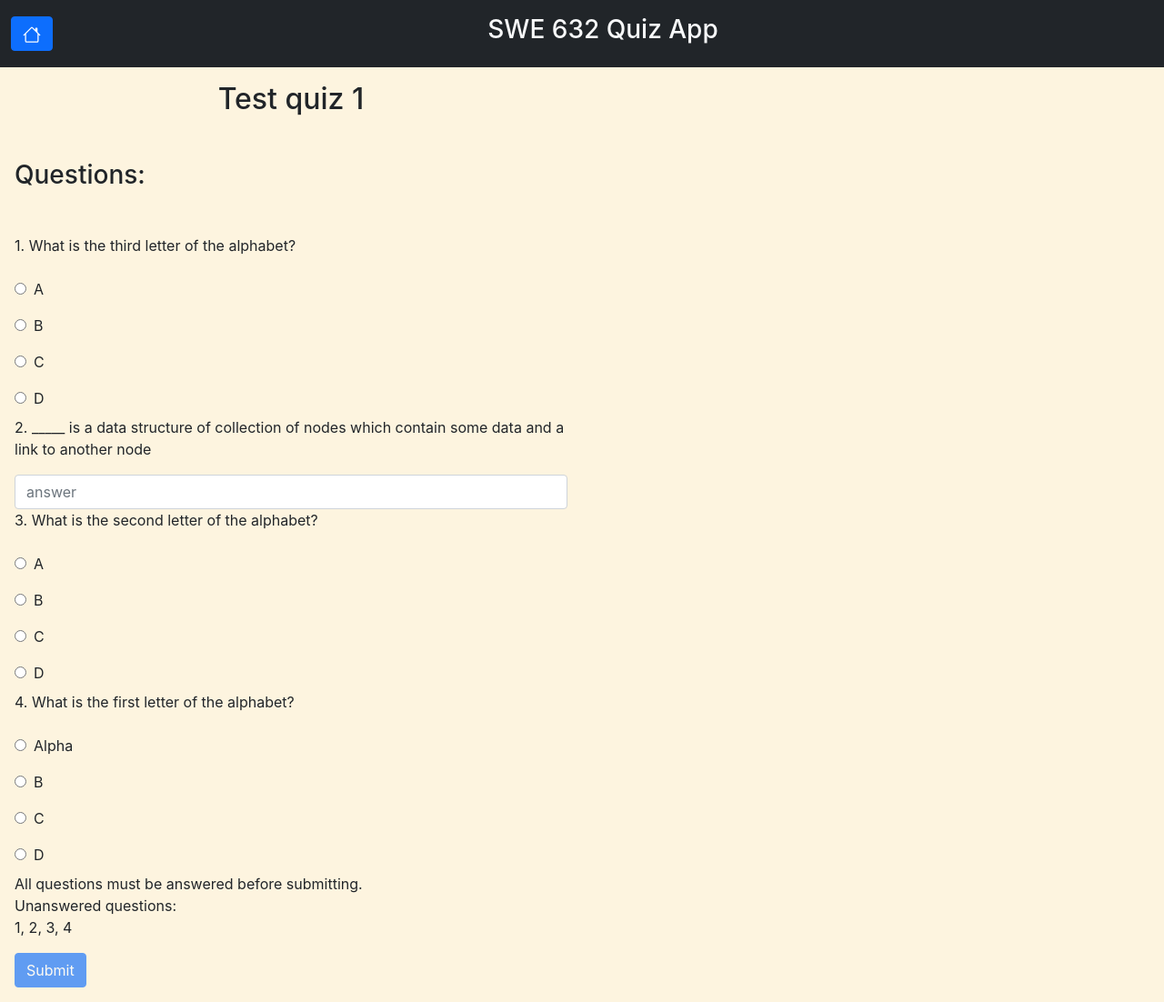
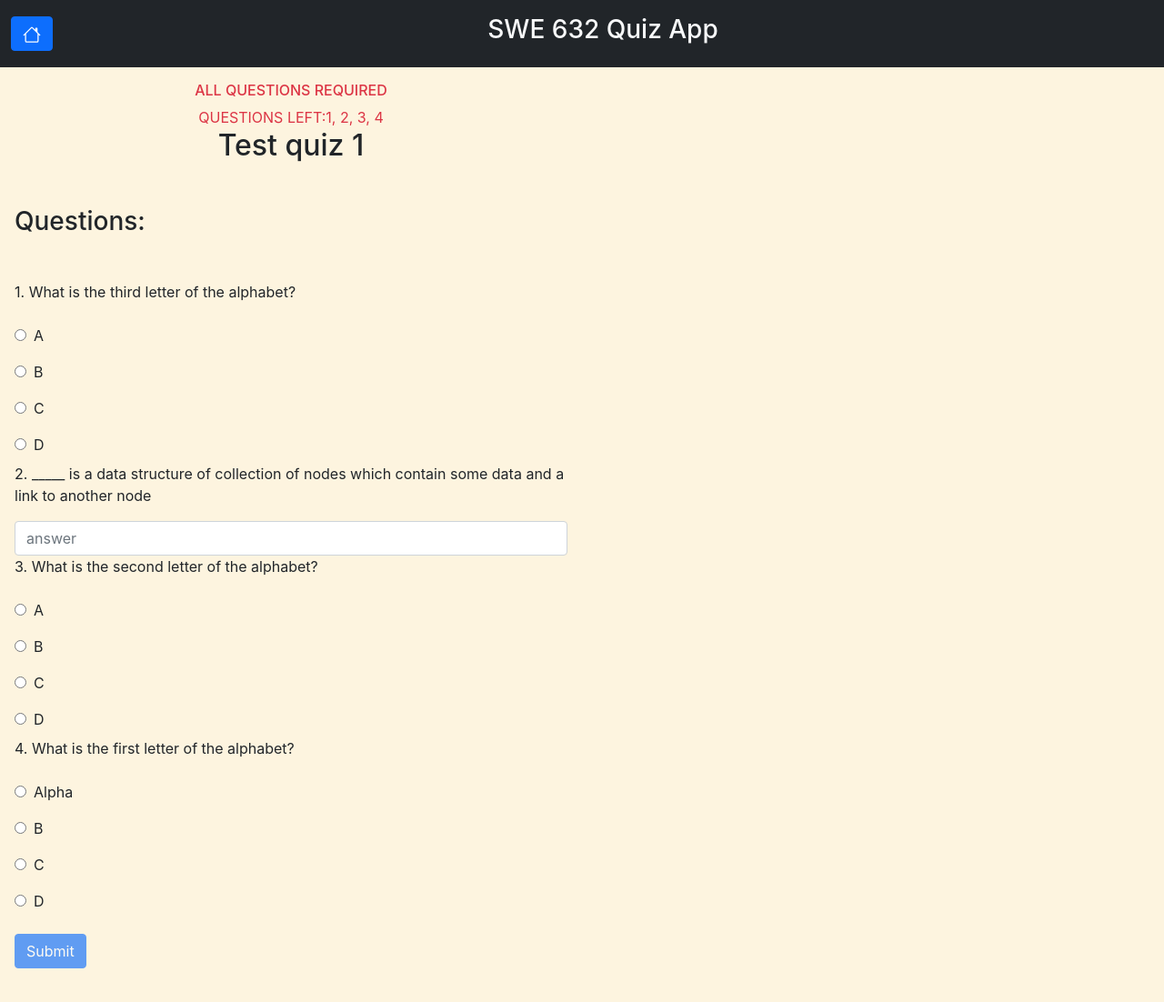
Before and after one commit to eroberts01/quizapp, a React (Create React App) app in the folder quizapp/: page /#/1 in a window 1280 px wide. Shown: the whole page at 91% size. After the commit the page ends 1081 px from the top, so only its background shows below. Built offline with nearby package versions, Linux system fonts and the light colour scheme.

Commit message:
Disabled search bar in answerfeedback and quizpage

```diff
--- a/quizapp/src/App.js
+++ b/quizapp/src/App.js
@@ -23,10 +23,10 @@ function App() {
       < div className="App">
         <Navbar onFilterQuizzes={onFilterQuizzes} searchBarVisible={searchBarVisible} />
       <Routes>
-        <Route path="/:id/start" element={<QuizPage/>}/>
+        <Route path="/:id/start" element={<QuizPage onSetSearchBarVisible={onSetSearchBarVisible}/>}/>
         <Route path="/:id" element={<QuizForm onSetSearchBarVisible={onSetSearchBarVisible}/>}/>
         <Route path="/shuffle" element={<QuestionShuffler/>}/>
-        <Route path="" element={<QuizRow searchVal={quizVal}/>}/>
+        <Route path="" element={<QuizRow searchVal={quizVal} onSetSearchBarVisible={onSetSearchBarVisible}/>}/>
       </Routes>
       </div>
   );
--- a/quizapp/src/components/QuizForm.js
+++ b/quizapp/src/components/QuizForm.js
@@ -20,7 +20,7 @@ export default function QuizForm(props) {
         setQuestions(shuffle(questions_file[quizId]["questions"]));
     }, []);
     const [answers, setAnswers] = useState({});
-    const [data, setData] = useState({ passedQuestions: [], quizResults: [], isVisible: false });
+    const [data, setData] = useState({ passedQuestions: [], quizResults: [], isVisible: false, onSetSearchBarVisible: false});
     const [answeredSoFar, setAnsweredSoFar] = useState(0);
     const validate = () => {
         return answeredSoFar >= Array.from(Object.values(shuffled_questions)).length;
@@ -29,12 +29,17 @@ export default function QuizForm(props) {
         !data.isVisible ?
             <Form className='p-3 col-6' onSubmit={(e) => {
                 e.preventDefault();
-                props.onSetSearchBarVisible(true);
+                props.onSetSearchBarVisible(false);
                 setData({
                     passedQuestions: shuffled_questions,
                     quizResults: Array.from(Object.values(answers).map(ans => ans.answer)), isVisible: true
                 });
             }}>
+                 {!validate() ?
+                <div key={answeredSoFar} className='text-center text-uppercase text-danger'><h6>All questions required</h6>
+                    QUESTIONS LEFT:
+                    {[...Array(shuffled_questions.length).keys()].filter((id) => !Object.keys(answers).includes(id.toString())).map(x=>x+1).join(", ")}</div>
+                : ""}
                 <h2 className='mb-5 text-center'>{questions_file[quizId]["name"]}</h2>
                 <h3 className='mb-5'>Questions:</h3>
                 {shuffled_questions.map((q, id) =>
@@ -61,13 +66,9 @@ export default function QuizForm(props) {
                         }
                     </div>)
                 }
-                {!validate() ?
-                <div key={answeredSoFar}>All questions must be answered before submitting.
-                    <br/>Unanswered questions: <br/>
-                    {[...Array(shuffled_questions.length).keys()].filter((id) => !Object.keys(answers).includes(id.toString())).map(x=>x+1).join(", ")}</div>
-                : ""}
+
                 <Button type="submit" className='btn d-block btn-primary mt-3' disabled={!validate()}>Submit</Button>
             </Form> :
-            <AnswerFeedback data={data} />
+            <AnswerFeedback data={data}/>
     );
 }
--- a/quizapp/src/components/QuizRow.js
+++ b/quizapp/src/components/QuizRow.js
@@ -3,9 +3,10 @@ import questions_file from './../questions.json';
 import { useEffect, useState } from "react";
 import { Button } from "react-bootstrap";
 
-export default function QuizRow({ searchVal }) {
+export default function QuizRow({ searchVal, onSetSearchBarVisible }) {
     const [questions, setQuestions] = useState(Object.entries(questions_file));
     useEffect(() => {
+        onSetSearchBarVisible(true);
         if (searchVal) {
             setQuestions(Object.entries(questions_file).filter(([id, quiz]) => quiz.name.toLowerCase().includes(searchVal.toLowerCase())));
         }else if(searchVal.length === 0){
--- a/quizapp/src/pages/QuizPage.js
+++ b/quizapp/src/pages/QuizPage.js
@@ -1,9 +1,10 @@
 import { useParams, Link } from "react-router-dom";
 import questions_file from './../questions.json';
 
-export default function QuizPage() {
+export default function QuizPage(props) {
     const params = useParams();
     const quizId = params['id'];
+    props.onSetSearchBarVisible(false);
 
     const quiz = questions_file[quizId];
 
```
